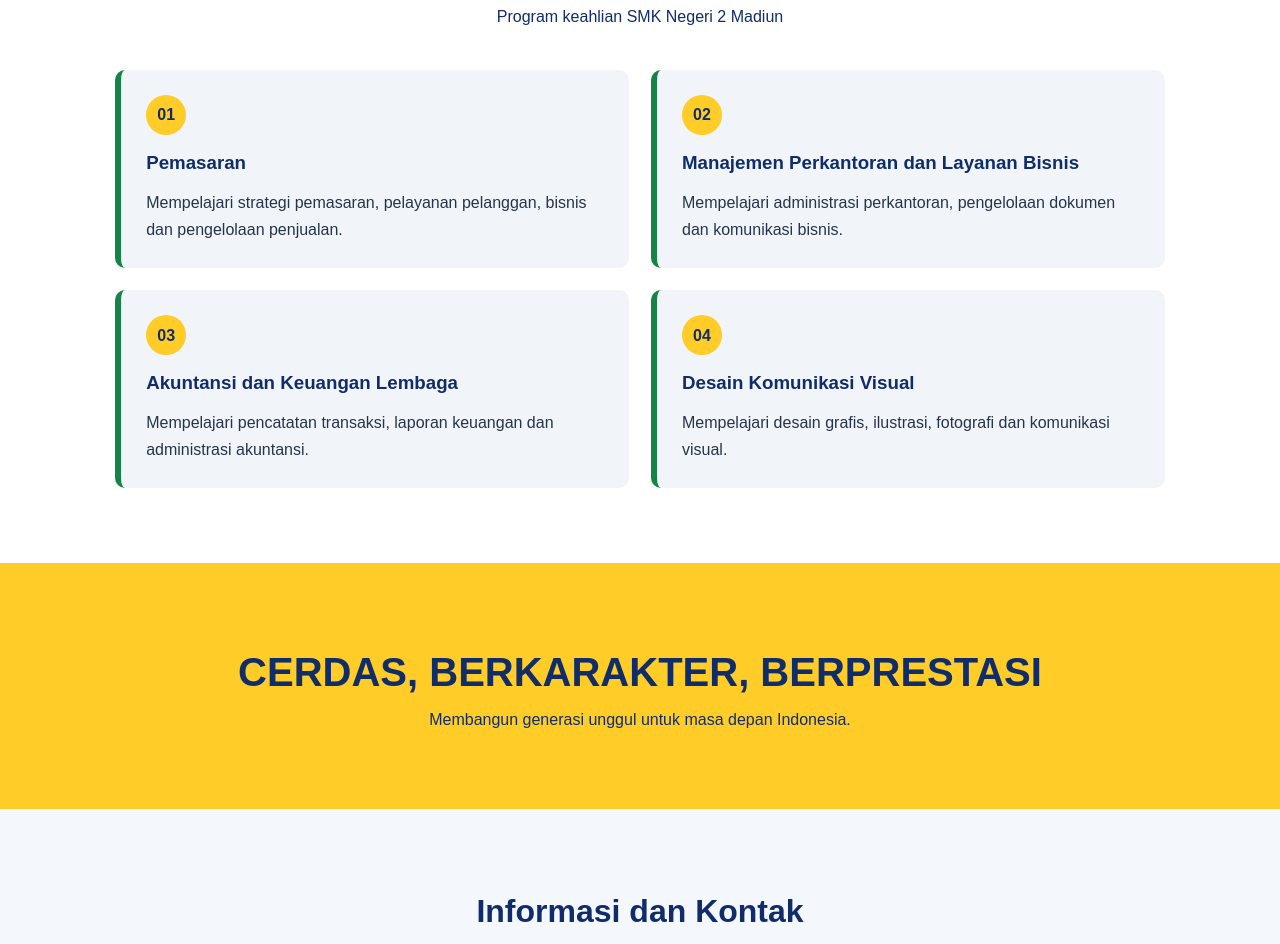
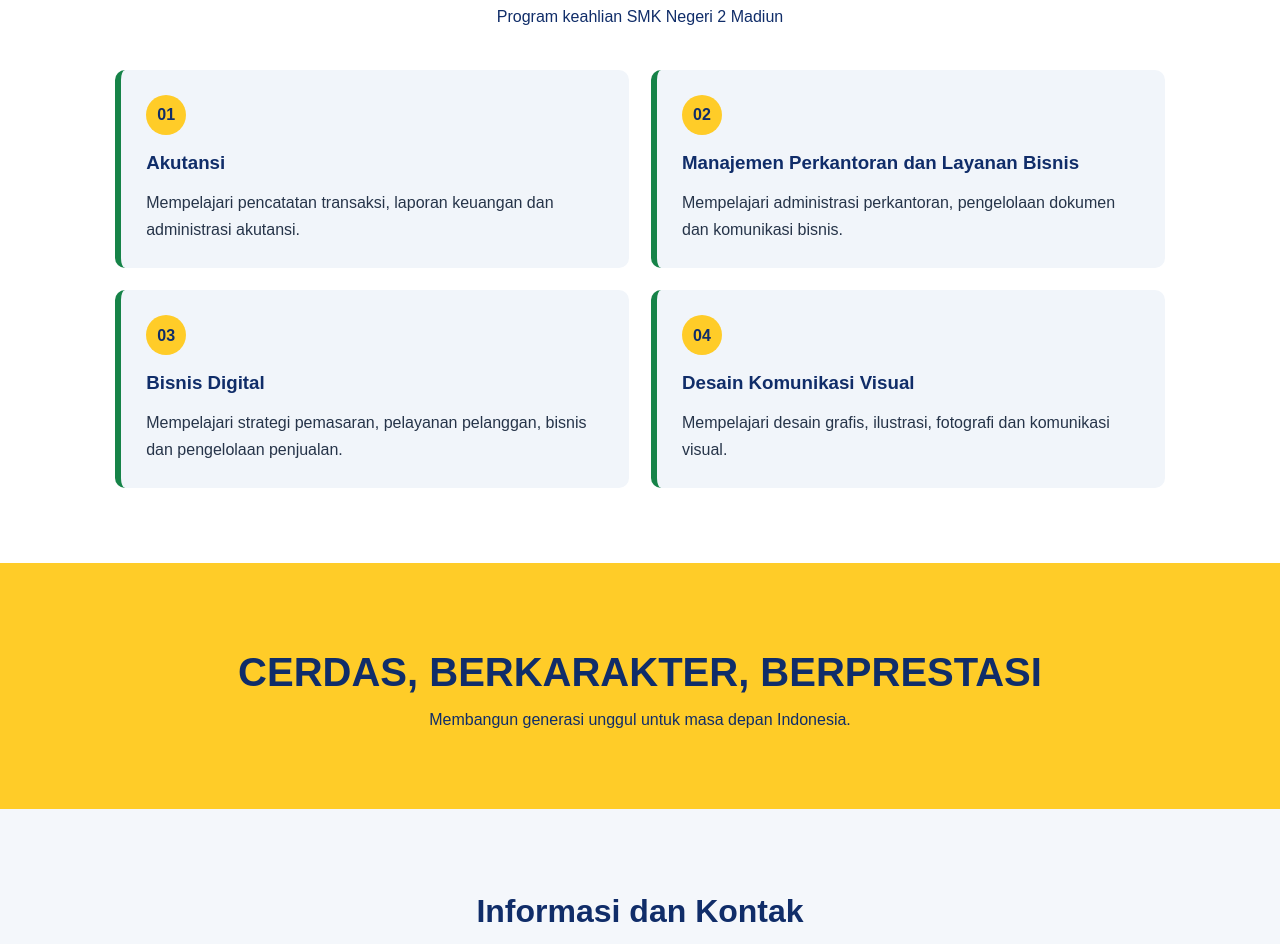
Before and after one commit to lilinsetianengrum/PROFIL-SMKN-2-MADIUN-PROJEK-LATIKA, a plain HTML site: page index.html in a window 1280 px wide. Shown: the part 2086-3030 px from the top of the page. Drawn offline with Linux system fonts and the light colour scheme.

Commit message:
Update index.html

```diff
--- a/index.html
+++ b/index.html
@@ -447,10 +447,10 @@ footer strong {
 
         <div class="card">
             <div class="number">01</div>
-            <h3>Pemasaran</h3>
+            <h3>Akutansi</h3>
             <p>
-                Mempelajari strategi pemasaran, pelayanan pelanggan,
-                bisnis dan pengelolaan penjualan.
+                Mempelajari pencatatan transaksi,
+                laporan keuangan dan administrasi akutansi.
             </p>
         </div>
 
@@ -465,10 +465,10 @@ footer strong {
 
         <div class="card">
             <div class="number">03</div>
-            <h3>Akuntansi dan Keuangan Lembaga</h3>
+            <h3>Bisnis Digital</h3>
             <p>
-                Mempelajari pencatatan transaksi,
-                laporan keuangan dan administrasi akuntansi.
+                Mempelajari strategi pemasaran, pelayanan pelanggan,
+                bisnis dan pengelolaan penjualan.
             </p>
         </div>
 
```
